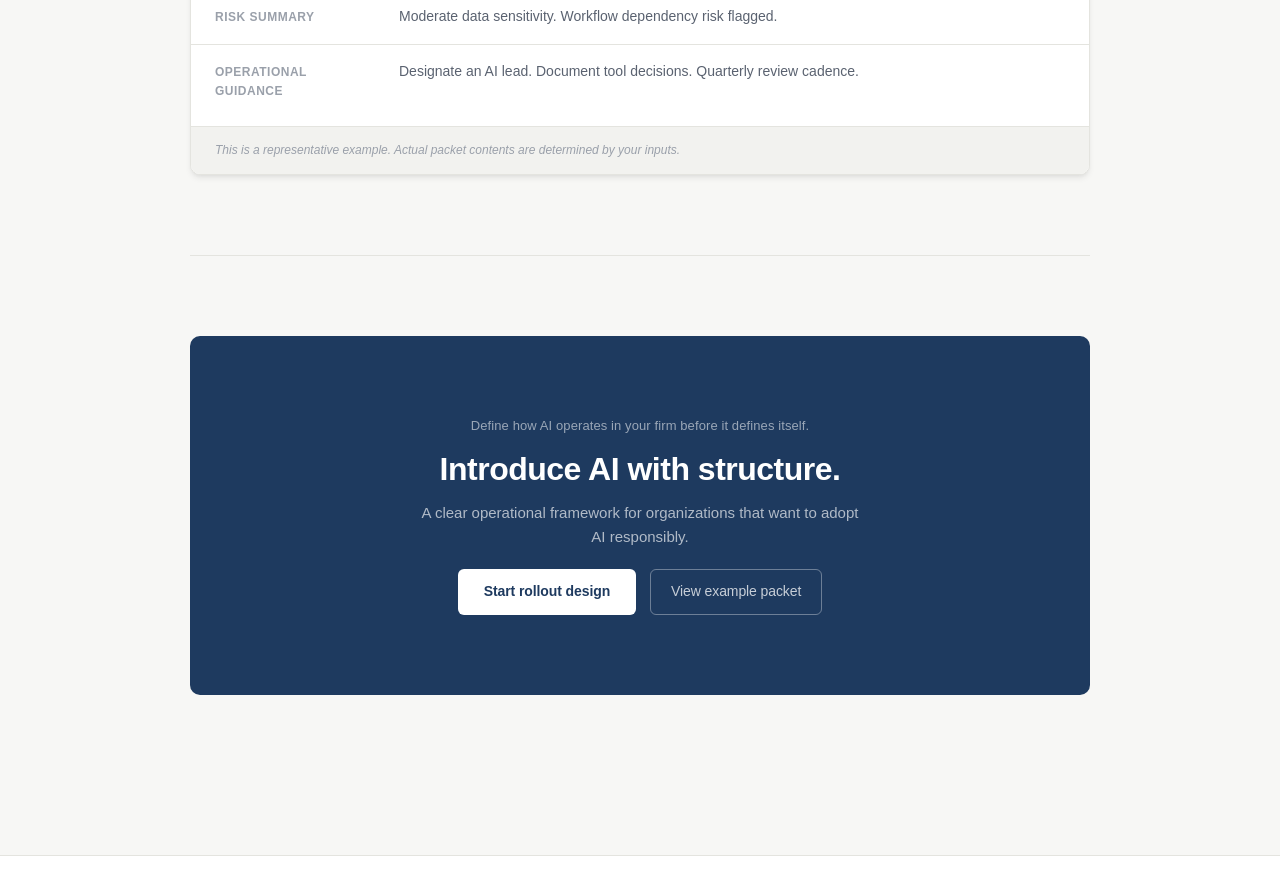
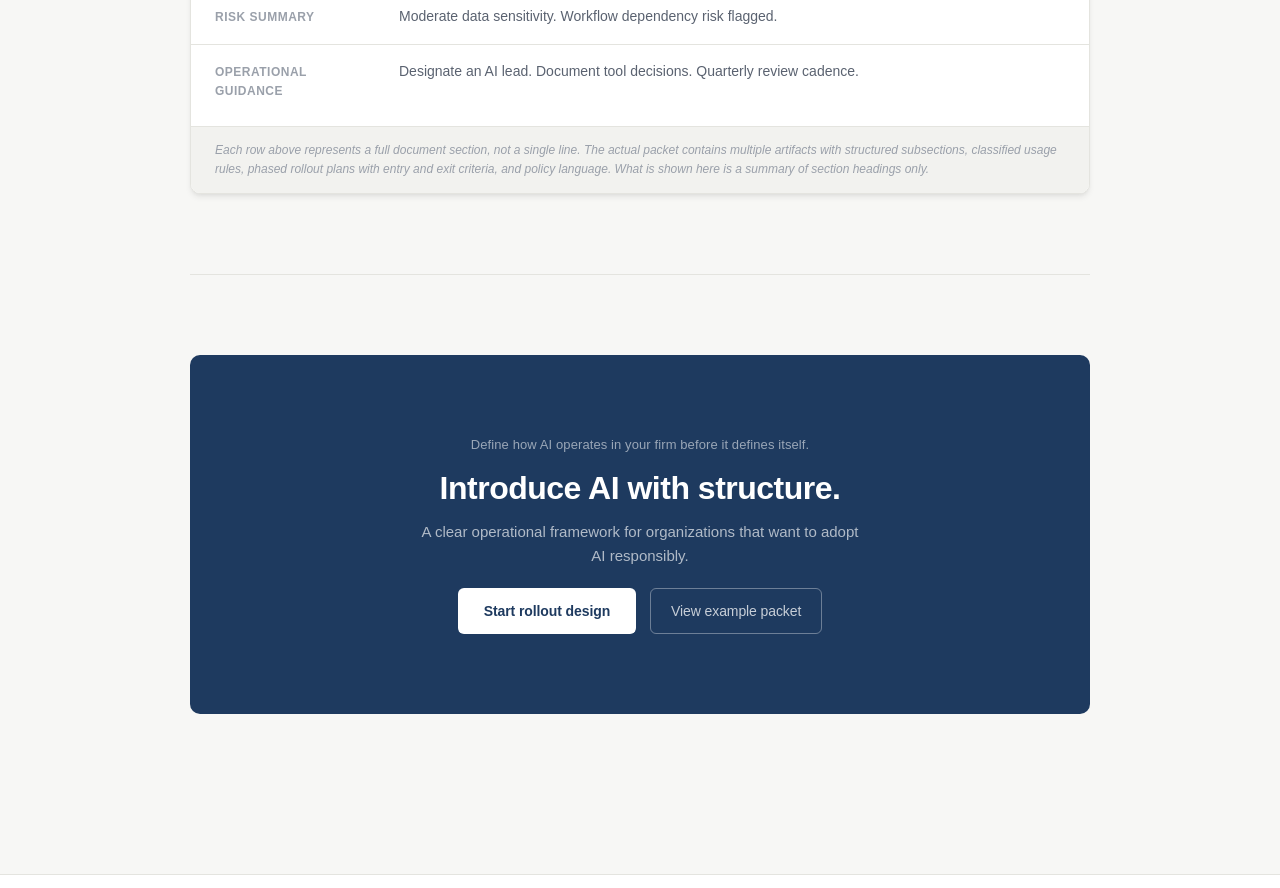
Before and after one commit to vetranod/osai, a Next.js app: page / in a window 1280 px wide. Shown: the part 5720-6608 px from the top of the page. Built offline with nearby package versions, Linux system fonts and the light colour scheme.

Commit message:
Example packet: clarify preview shows section headings only, not full output

```diff
--- a/src/app/page.tsx
+++ b/src/app/page.tsx
@@ -376,7 +376,7 @@ export default function LandingPage() {
             </div>
           </div>
           <div className={styles.examplePacketFooter}>
-            This is a representative example. Actual packet contents are determined by your inputs.
+            Each row above represents a full document section, not a single line. The actual packet contains multiple artifacts with structured subsections, classified usage rules, phased rollout plans with entry and exit criteria, and policy language. What is shown here is a summary of section headings only.
           </div>
         </div>
       </section>
```
